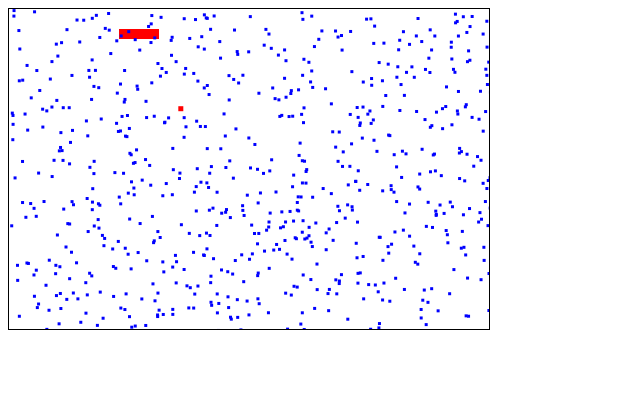
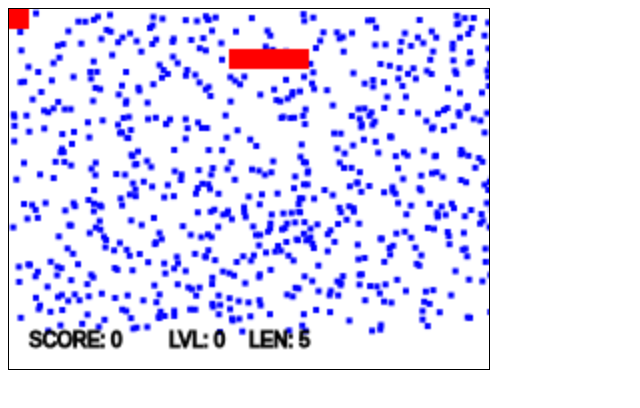
Before and after one commit to VladAd1os/snake, a plain HTML site: page index.html in a window 1280 px wide. Shown: the whole page, without its empty margins (0-640 px from the left). Drawn offline with Linux system fonts and the light colour scheme; animation ran at ten frames a second.

Commit message:
add hud && pause

```diff
--- a/index.html
+++ b/index.html
@@ -6,9 +6,12 @@
     <style>
       canvas {
         border: 1px solid black;
+        image-rendering: crisp-edges;
+        width: 480px;
+        height: 360px;
       }
     </style>
-    <canvas id="c" width="480" height="320"></canvas>
+    <canvas id="c" width="240" height="180"></canvas>
     <script type="module" src="js/main.js"></script>
   </head>
   <body>
--- /dev/null
+++ b/js/Hud.js
@@ -0,0 +1,39 @@
+'use strict'
+import { Point } from "./utils.js"
+import { Constants } from "./constants.js"
+
+const FONT_H = 9;
+export class Hud {
+    constructor (wh, dif, score, snakeLen) {
+        this.difficulity = dif;
+        this.score = score;
+        this.snakeLen = snakeLen;
+        this.wh = wh;
+        this.needUpdate = true;
+
+    }
+
+    update () {
+
+    }
+
+    draw (ctx) {
+        if (this.needUpdate) {
+            const y = this.wh[1] + FONT_H;
+            ctx.strokeText(`SCORE: ${this.score}`, 10, y);
+            ctx.strokeText(`LVL: ${this.difficulity}`, 80, y);
+            ctx.strokeText(`LEN: ${this.snakeLen}`, 120, y);
+        }
+    }
+
+    onScoreChange(val) {
+        this.score = val;
+    }
+
+    onDinffucultyChange(val) {}
+
+    onSnakeGrowth(val) {
+        this.snakeLen = val;
+    }
+
+}
--- a/js/bonus.js
+++ b/js/bonus.js
@@ -1,7 +1,8 @@
-import {Point} from "./utils.js";
+import { Point } from "./utils.js";
+import { Constants } from "./constants.js";
 
-const SIZE = 5;
-export const DEFAULT_LIFETIME = 2;
+const SIZE = Constants.CELL_SIZE;
+export const DEFAULT_LIFETIME = 100;
 
 export class Bonus {
     constructor (wh) {
@@ -9,6 +10,7 @@ export class Bonus {
         this.lifeTime = DEFAULT_LIFETIME;
         this.point = new Point(0, 0);
         this.wh = wh;
+        this.price = 1;
     }
     update() {
         if (this.lifeTime > 0) {
@@ -26,8 +28,18 @@ export class Bonus {
         }
     }
     regenerate(difficulty, w, h) {
-        this.point.x = Math.random() * (w - SIZE);
-        this.point.y = Math.random() * (h - SIZE);
+        this.point.x = Math.random() * (this.wh[0] - SIZE);
+        this.point.y = Math.random() * (this.wh[1] - SIZE);
+        this.point.x -= (this.point.x % SIZE);
+        this.point.y -= (this.point.y % SIZE);
         this.lifeTime = DEFAULT_LIFETIME;
     }
+
+    isCollision(point) {
+        return (point.x == this.point.x && this.point.y == this.point.y);
+    }
+
+    isAlive() {
+        return this.lifeTime > 0;
+    }
 }
--- a/js/constants.js
+++ b/js/constants.js
@@ -4,4 +4,5 @@ export class Constants {
     static CELL_SIZE = 10;
     static CLR_BOARD = 'grey';
     static CLR_SNOW = 'blue';
+    static HUD_H = 20;
 }
--- a/js/game.js
+++ b/js/game.js
@@ -1,20 +1,38 @@
-import {Bonus} from "./bonus.js";
+import { Bonus } from "./bonus.js";
 import { Direction } from "./direction.js";
-import {Snake} from "./snake.js";
-import {Snow} from "./snow.js";
+import { Snake } from "./snake.js";
+import { Snow } from "./snow.js";
+import { Constants } from "./constants.js";
+import { Hud } from "./Hud.js";
 
 export class Game {
-    constructor(wh) {
+    constructor(wh, setPausedCb) {
+        this.paused = false;
+        this.difficulty = 0;
+        this.score = 0;
+        this.setPause = setPausedCb;
+        this.bonus = new Bonus (wh);
         this.actors = [];
         this.snake = new Snake();
+        //this.actors.push(new Bonus (wh));
+        this.actors.push(new Snow(wh));
+        this.hud = new Hud(wh, this.difficulty, this.score, this.snake.size);
         this.actors.push(this.snake);
-        this.actors.push(new Bonus (wh));
-        this.actors.push(new Snow(wh));
+        this.actors.push(this.bonus);
+        this.actors.push(this.hud);
     }
 
     update() {
         for (let actor of this.actors) {
             actor.update();
+        }
+
+        if (this.bonus.isAlive() && this.bonus.isCollision(this.snake.getHead())) {
+            this.snake.eat(this.bonus);
+            this.score += this.bonus.price;
+            this.bonus.regenerate(this.difficulty);
+            this.hud.onSnakeGrowth(this.snake.size);
+            this.hud.onScoreChange(this.score);
         }
     }
 
@@ -41,6 +59,10 @@ export class Game {
             case 'ArrowRight':
                 dir = Direction.E;
                 break;
+            case 'Space':
+                this.paused = !this.paused;
+                this.setPause(this.paused);
+                break;
             default:
                 return;
         }
--- a/js/main.js
+++ b/js/main.js
@@ -14,7 +14,7 @@ function draw(ts) {
 
     gTimesTamp = ts;
     gCtx.fillStyle = Constants.CLR_BOARD;
-    gCtx.clearRect(0, 0, WH[0], WH[1]);
+    gCtx.clearRect(0, 0, WH[0], WH[1] + Constants.HUD_H);
 
     if (ts - gLastUpdate > Constants.UPDATE_PERIOD_MS) {
         gGame.update();
@@ -28,13 +28,22 @@ function draw(ts) {
     gHandle = window.requestAnimationFrame(draw);
 }
 
-
+function setPause(val) {
+    if (val) {
+        window.cancelAnimationFrame(gHandle);
+        gHandle = -1;
+    } else {
+        if (gHandle == -1) {
+            gHandle = window.requestAnimationFrame(draw);
+        }
+    }
+}
 
 function main() {
     let cnv = document.getElementById('c');
     gCtx = cnv.getContext('2d');
-    WH = [cnv.width, cnv.height];
-    gGame = new Game(WH);
+    WH = [cnv.width, cnv.height - Constants.HUD_H];
+    gGame = new Game(WH, setPause);
     gHandle = window.requestAnimationFrame(draw);
 }
 
--- a/js/snake.js
+++ b/js/snake.js
@@ -20,7 +20,8 @@ export class Snake {
         this.size = START_SIZE;
     }
     eat(food) {
-
+        this.state = State.GROWING;
+        this.size += 1;
     }
     setDirection(direction) {
 
```
